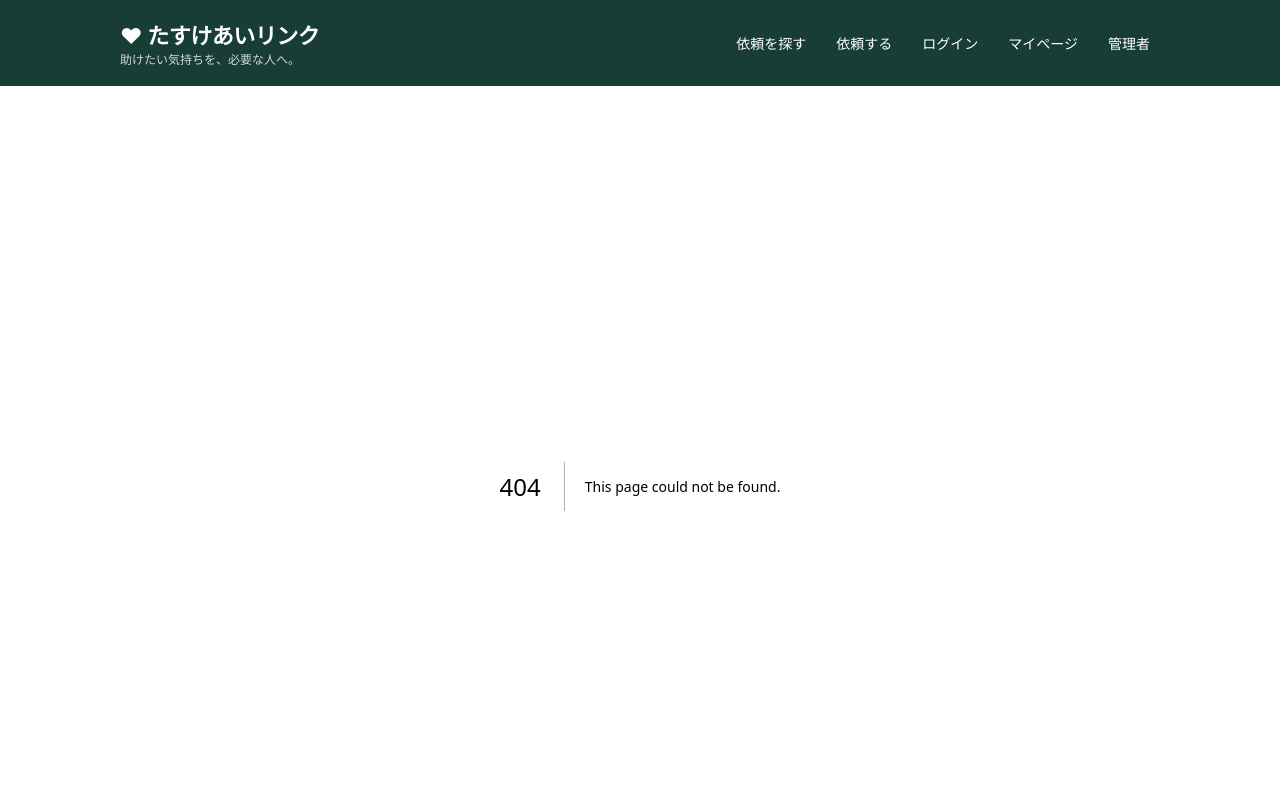
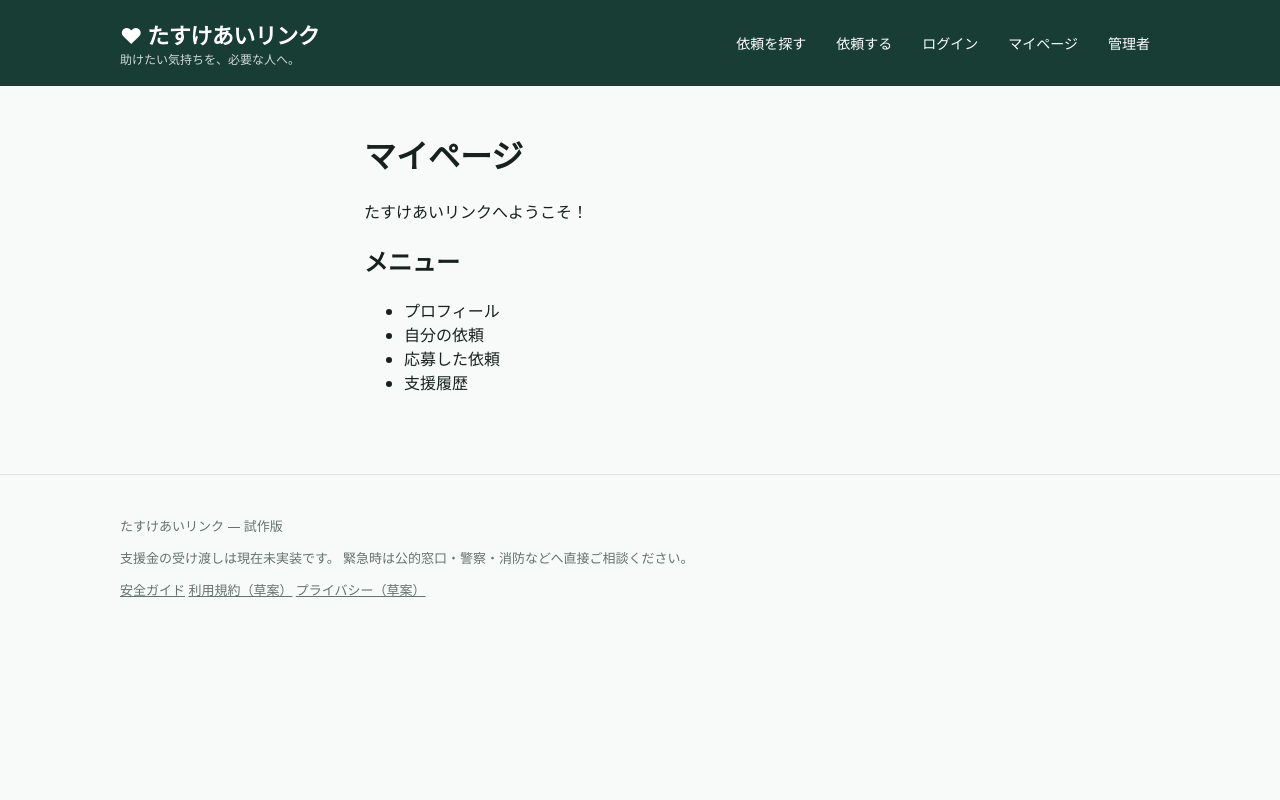
Before and after one commit to nkcleankazu-ai/tasukeai-link, a Next.js app: page /account in a window 1280 px wide. Before the commit this address had no page. Shown: the top 800 px of the page. Built offline with nearby package versions, Linux system fonts and the light colour scheme.

Commit message:
Add account page

```diff
--- /dev/null
+++ b/app/account/page.tsx
@@ -0,0 +1,18 @@
+export default function AccountPage() {
+  return (
+    <main style={{ padding: "24px", maxWidth: "600px", margin: "0 auto" }}>
+      <h1>マイページ</h1>
+      <p>たすけあいリンクへようこそ！</p>
+
+      <section>
+        <h2>メニュー</h2>
+        <ul>
+          <li>プロフィール</li>
+          <li>自分の依頼</li>
+          <li>応募した依頼</li>
+          <li>支援履歴</li>
+        </ul>
+      </section>
+    </main>
+  );
+}
```
